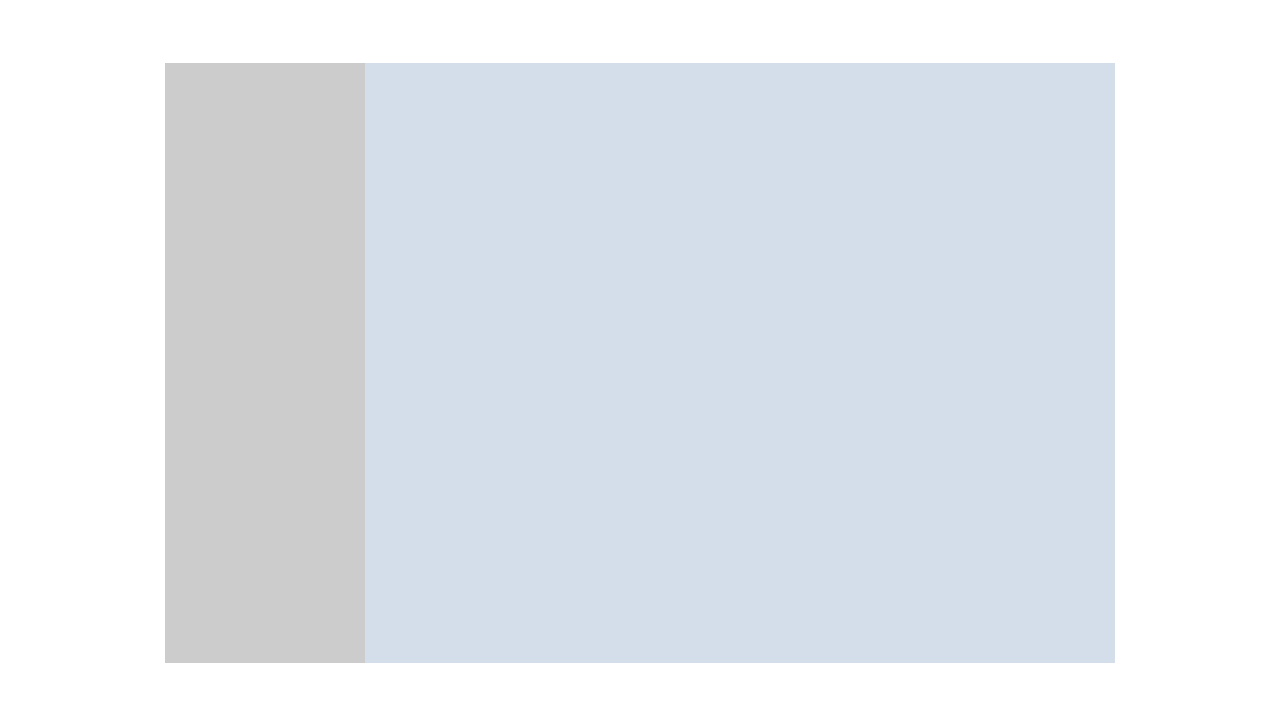
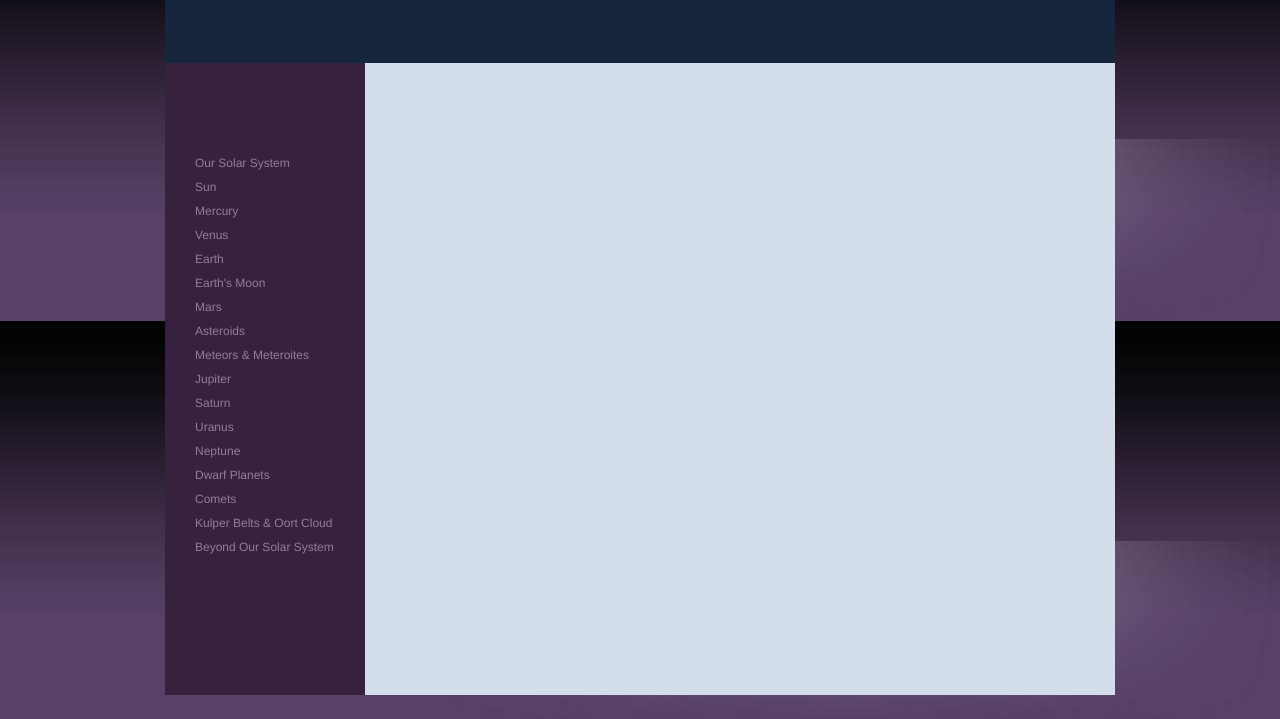
Before and after one commit to peoplespete/moon, a plain HTML site: page index.html in a window 1280 px wide. Shown: the part 81-800 px from the top of the page. Drawn offline with Linux system fonts and the light colour scheme.

Commit message:
Updates too CSS for Header and navbar

```diff
--- a/css/style.css
+++ b/css/style.css
@@ -1,3 +1,8 @@
+body{
+  background: url(../images/bg-bottom.png) repeat;
+
+}
+
 body > div {
   width: 950px;
   margin: 0 auto;
@@ -16,12 +21,47 @@ body > div {
 header{
 width:950px;
 height:144px;
-background: #fff;
+background: #15253A;
 }
 
 nav{
 float: left;
-background: #ccc;
+background: #36223E;
 width:200px;
-height: 600px;
+height: auto;
+padding: none;
 }
+
+nav ul{
+  padding-left: 0px;
+}
+
+nav ul li{
+  color: #937B9E;
+  font-family: Helvetica,Arial,sans-serif;
+  font-size: 12px;
+  padding: 5px 15px;
+  text-align: left;
+  list-style: none;
+}
+
+nav ul li a{
+  color: #937B9E;
+  font-family: Helvetica,Arial,sans-serif;
+  font-size: 12px;
+  padding: 5px 15px;
+  text-align: left;
+  list-style: none;
+  text-decoration: none;
+}
+
+nav ul li a:hover{
+  color: #937B9E;
+  font-family: Helvetica,Arial,sans-serif;
+  font-size: 12px;
+  padding: 5px 15px;
+  text-align: left;
+  list-style: none;
+  text-decoration: none;
+
+}
--- a/index.html
+++ b/index.html
@@ -11,8 +11,38 @@
 <body>
   <div>
 
-    <header></header>
-    <nav></nav>
+    <header><img src="images/NASABanner-trans.png">
+    </header>
+    <subheader></subheader>
+    <nav>
+      <ul>
+        <li><a href="#" rel="Home" id="homembtn"></a></li>
+        <li><a href="#" rel="News & Events" id="newsbtn"></a></li>
+        <li><a href="#" rel="Planets" id="planetsbtn"></a></li>
+        <li><a href="#" rel="Missions">Our Solar System</a></li>
+        <li><a href="#" rel="Sun">Sun</a></li>
+        <li><a href="#" rel="Mercury">Mercury</a></li>
+        <li><a href="#" rel="Venus">Venus</a></li>
+        <li><a href="#" rel="Earth">Earth</a></li>
+        <li><a href="#" rel="Earth's Moon">Earth's Moon</a></li>
+        <li><a href="#" rel="Mars">Mars</a></li>
+        <li><a href="#" rel="MAsteroid">Asteroids</a></li>
+        <li><a href="#" rel="Meteors & Mereorites">Meteors & Meteroites</a></li>
+        <li><a href="#" rel="Jupiter">Jupiter</a></li>
+        <li><a href="#" rel="Saturn">Saturn</a></li>
+        <li><a href="#" rel="Uranus">Uranus</a></li>
+        <li><a href="#" rel="Neptune">Neptune</a></li>
+        <li><a href="#" rel="Dwarf Planets">Dwarf Planets</a></li>
+        <li><a href="#" rel="Comets">Comets</a></li>
+        <li><a href="#" rel="Kulper Belts & Oort Clous">Kulper Belts & Oort Cloud</a></li>
+        <li><a href="#" rel="Beyond Our Solar System">Beyond Our Solar System</a></li>
+        <li><a href="#" rel="Missions" id="missionbtn"></a></li>
+        <li><a href="#" rel="Science & Tecnology" id="sciencebtn"></a></li>
+        <li><a href="#" rel="Multimedia" id="mutlibtn"></a></li>
+        <li><a href="#" rel="People" id="peoplebtn"></a></li>
+        <li><a href="#" rel="Education" id="edbtn"></a></li>
+      </ul>
+    </nav>
     <section id="moonarticle">
 
     </section>
```
Also changed, not shown: images/bg-bottom.png (added).
